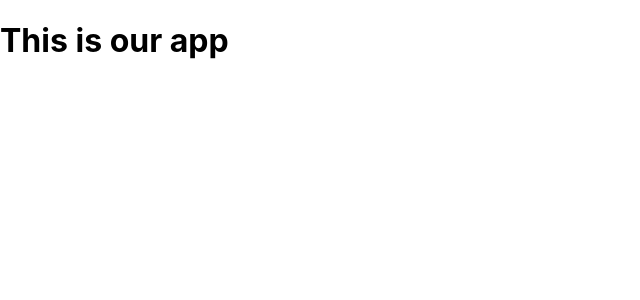
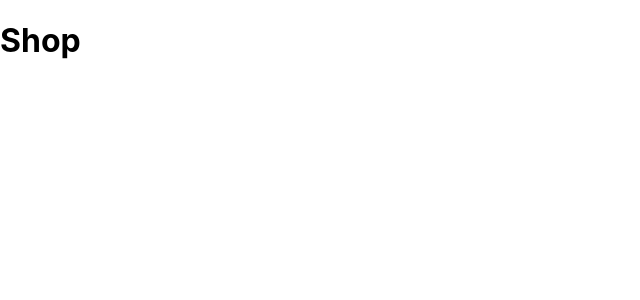
Before and after one commit to Deniz-Code/dnd-using-dndapi, a React (Create React App) app: page / in a window 1280 px wide. Shown: the top 300 px of the page, without its empty margins (0-640 px from the left). Built offline with nearby package versions, Linux system fonts and the light colour scheme.

Commit message:
add Shop component and import in App

```diff
--- a/src/App.js
+++ b/src/App.js
@@ -1,10 +1,10 @@
 import "./App.css"
-
+import Shop from "./components/Shop/Shop"
 function App() {
   return (
-    <>
-      <h1>This is our app</h1>
-    </>
+
+      <Shop />
+
   )
 }
 
--- /dev/null
+++ b/src/components/Shop/Shop.jsx
@@ -0,0 +1,9 @@
+const Shop = () => {
+  return (
+    <main>
+      <h1>Shop</h1>
+    </main>
+  )
+}
+
+export default Shop
```
